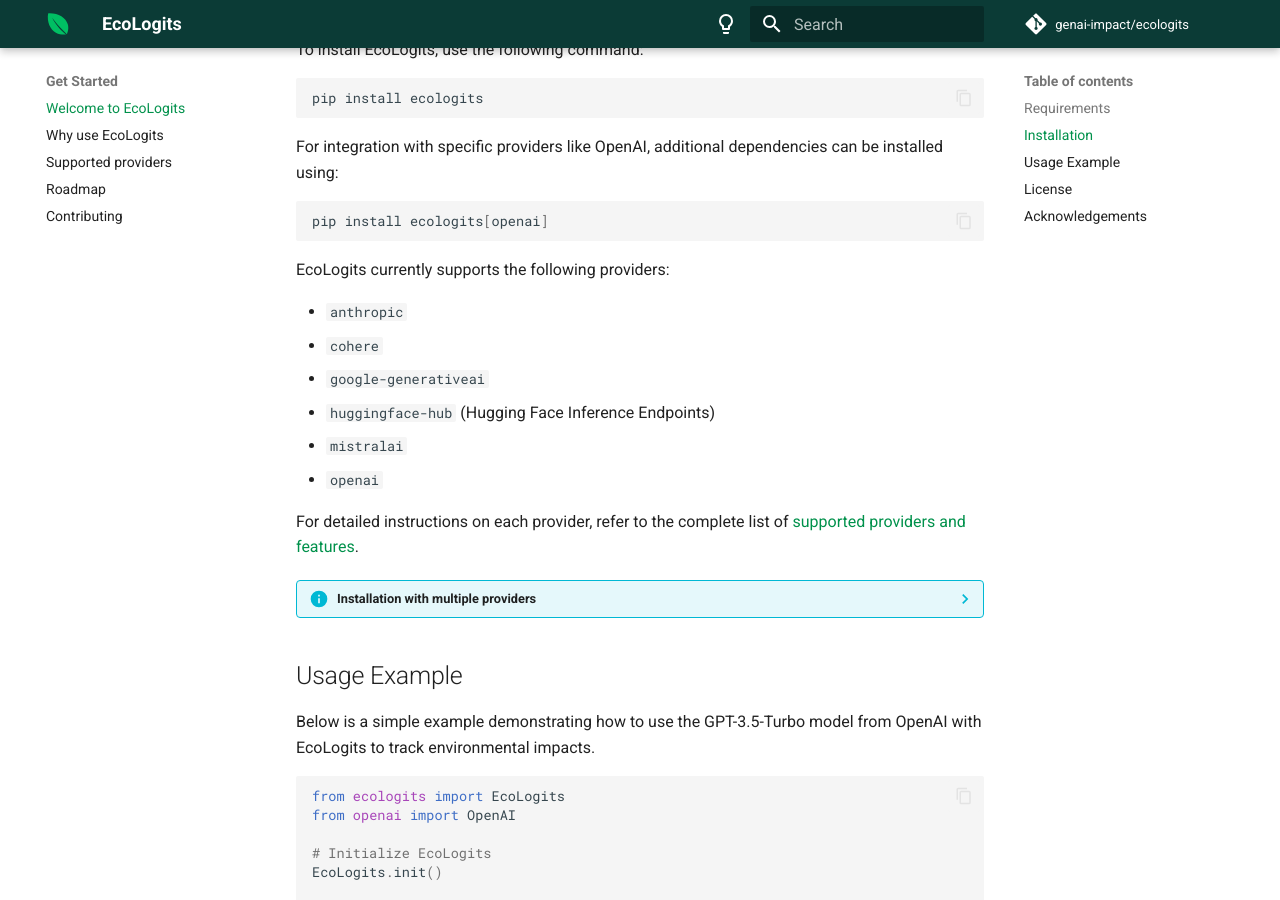
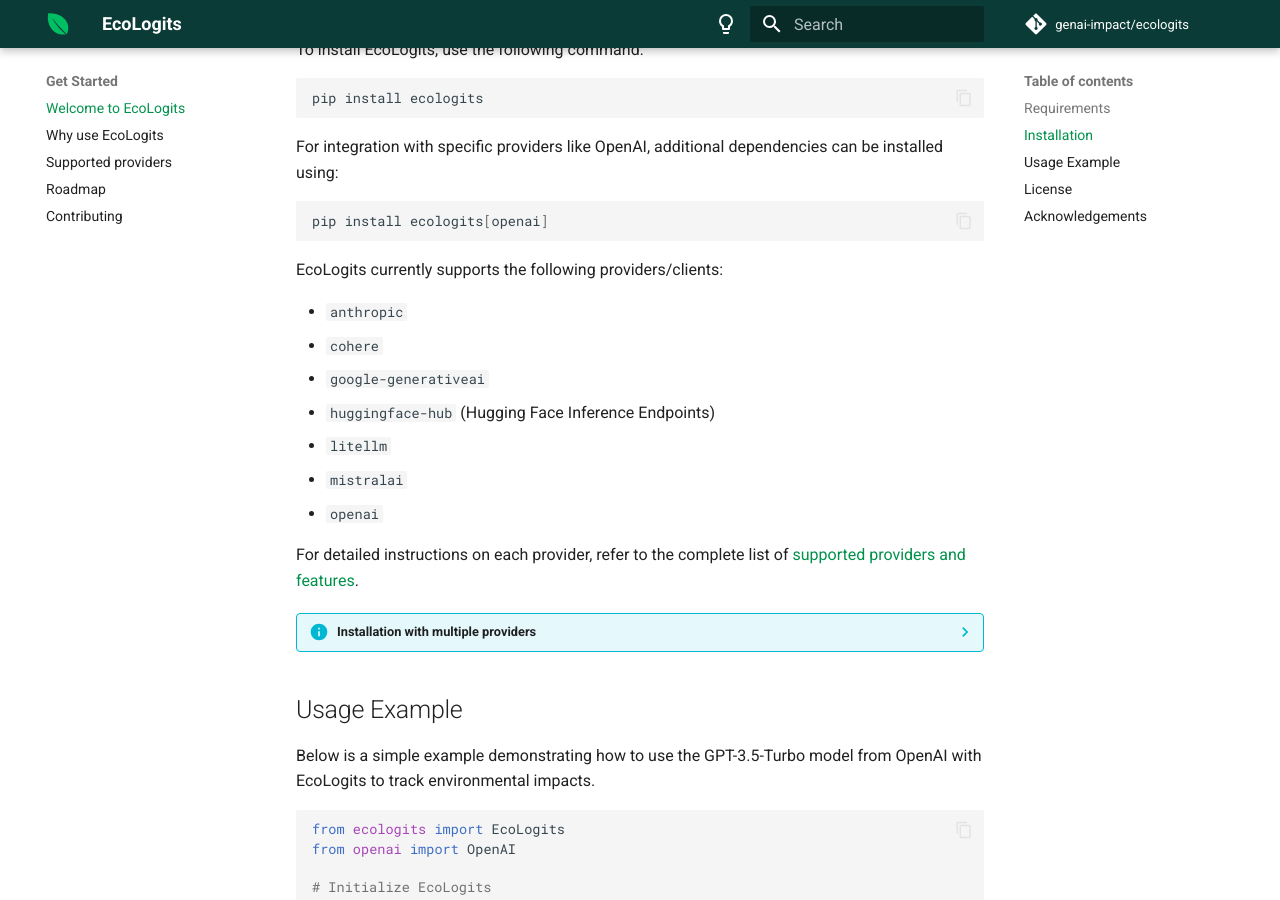
Before and after one commit to genai-impact/ecologits, an MkDocs documentation site: the page built from docs/index.md, in a window 1280 px wide and 900 px high, scrolled down 731 px. Built offline with MkDocs 1.6.1 and Material for MkDocs 9.7.7, drawn with Linux system fonts in a browser that asks for light colours; comment, search, counter and statistics services are not loaded; the version menu is left out.

Commit message:
docs: add litellm provider

````diff
--- a/docs/index.md
+++ b/docs/index.md
@@ -32,12 +32,13 @@
 pip install ecologits[openai]
 ```
 
-EcoLogits currently supports the following providers:
+EcoLogits currently supports the following providers/clients:
 
 - `anthropic`
 - `cohere`
 - `google-generativeai`
 - `huggingface-hub` (Hugging Face Inference Endpoints)
+- `litellm`
 - `mistralai`
 - `openai`
 
--- a/mkdocs.yml
+++ b/mkdocs.yml
@@ -18,6 +18,7 @@
           - 'Cohere': tutorial/providers/cohere.md
           - 'Google Gemini': tutorial/providers/google.md
           - 'Hugging Face Hub': tutorial/providers/huggingface_hub.md
+          - 'LiteLLM': tutorial/providers/litellm.md
           - 'Mistral AI': tutorial/providers/mistralai.md
           - 'OpenAI': tutorial/providers/openai.md
   - 'Methodology':
````
Also changed, not shown: docs/providers.md (+2 -0 lines), docs/tutorial/providers/litellm.md (+1 -1 lines).
